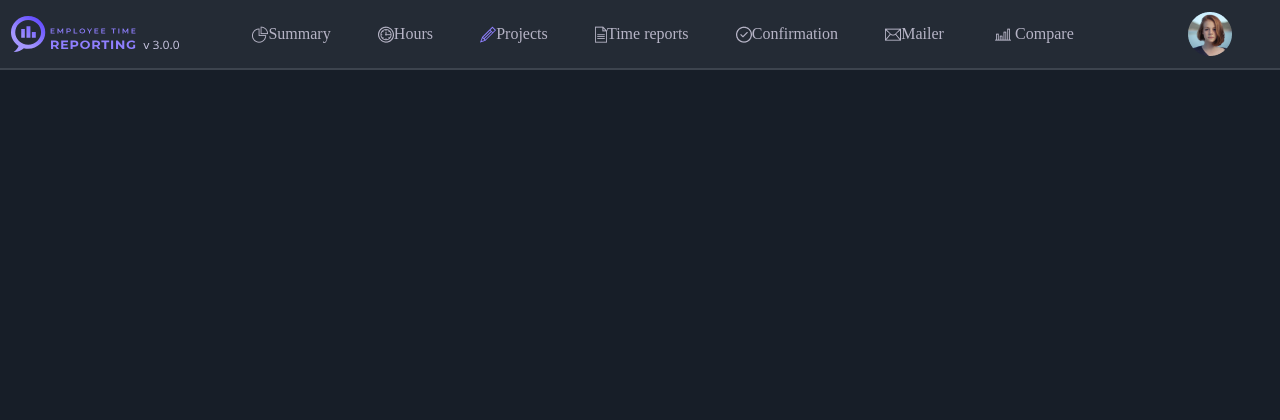
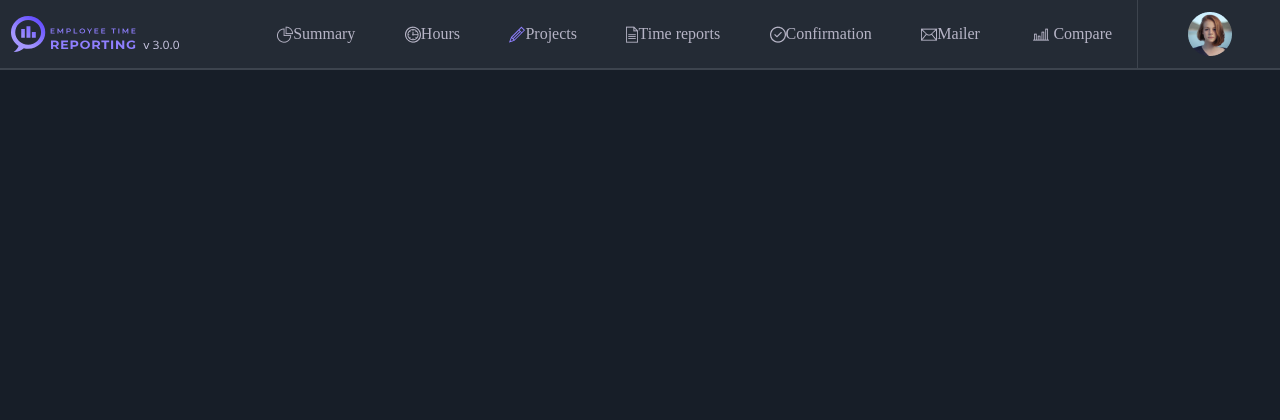
Before and after one commit to nikaffa/gulp-project, a Node server app: page / in a window 1280 px wide. Shown: the top 420 px of the page. Run offline with Node 20, Linux system fonts and the light colour scheme.

Commit message:
style header flexbox

```diff
--- a/public/index.html
+++ b/public/index.html
@@ -10,7 +10,7 @@
 
   </head>
   <body>
-     <!--  header    -->
+     <!--  header        -->
     <header>
   <div class="logo">
     <div class="logo-image">
@@ -42,7 +42,7 @@
       <img src="images/envelope.png" alt="ic">
       <a href="#mailer">Mailer</a>
     </div>
-    <div class="menu_item">
+    <div class="menu_item line_3">
       <img src="images/compare.png" alt="ic">
       <a href="#compare">Compare</a>
 
--- a/public/stylesheets/index.css
+++ b/public/stylesheets/index.css
@@ -36,7 +36,7 @@ header {
 .hdr_projects {
   position: absolute;
   left: 19.72%;
-  right: 16.11%;
+  right: 11.11%;
   top: 0%;
   bottom: 0%;
   display: flex;
@@ -47,6 +47,8 @@ header {
   display: flex;
   height: 100%;
   align-items: center;
+  justify-content: center;
+  flex-grow: 1;
 }
 
 .menu_item:hover {
@@ -77,13 +79,7 @@ header nav div a:hover {
 }
 
 .line_3 {
-  position: absolute;
-  left: 88.61%;
-  right: 6.67%;
-  top: 100%;
-  bottom: 0%;
-  border: 1px solid #3D444E;
-  transform: rotate(-90deg);
+  border-right: 1px solid #3D444E;
 }
 
 .line_4 {
--- a/styles/_layout.scss
+++ b/styles/_layout.scss
@@ -51,7 +51,7 @@ max-width: 100%;
 .hdr_projects {
   position: absolute;
   left: 19.72%;
-  right: 16.11%;
+  right: 11.11%;
   top: 0%;
   bottom: 0%;
   display:flex;
@@ -73,6 +73,8 @@ max-width: 100%;
   display: flex;
   height: 100%;
   align-items: center;
+  justify-content: center;
+  flex-grow: 1;
 
 };
 .menu_item:hover{
@@ -125,13 +127,13 @@ header nav div a:hover {
 
 
 .line_3 {
-position: absolute;
-left: 88.61%;
-right: 6.67%;
-top: 100%;
-bottom: 0%;
-border: 1px solid #3D444E;
-transform: rotate(-90deg);
+// position: absolute;
+// left: 88.61%;
+// right: 6.67%;
+// top: 100%;
+// bottom: 0%;
+border-right: 1px solid #3D444E;
+// transform: rotate(-90deg);
 }
 .line_4 {
 position: absolute;
--- a/views/index.ejs
+++ b/views/index.ejs
@@ -10,7 +10,7 @@
 
   </head>
   <body>
-     <!--  header    -->
+     <!--  header        -->
     <%- include('./partials/_header') %>
 
     <!-- <div>
--- a/views/partials/_header.ejs
+++ b/views/partials/_header.ejs
@@ -29,7 +29,7 @@
       <img src="images/envelope.png" alt="ic">
       <a href="#mailer">Mailer</a>
     </div>
-    <div class="menu_item">
+    <div class="menu_item line_3">
       <img src="images/compare.png" alt="ic">
       <a href="#compare">Compare</a>
 
```
